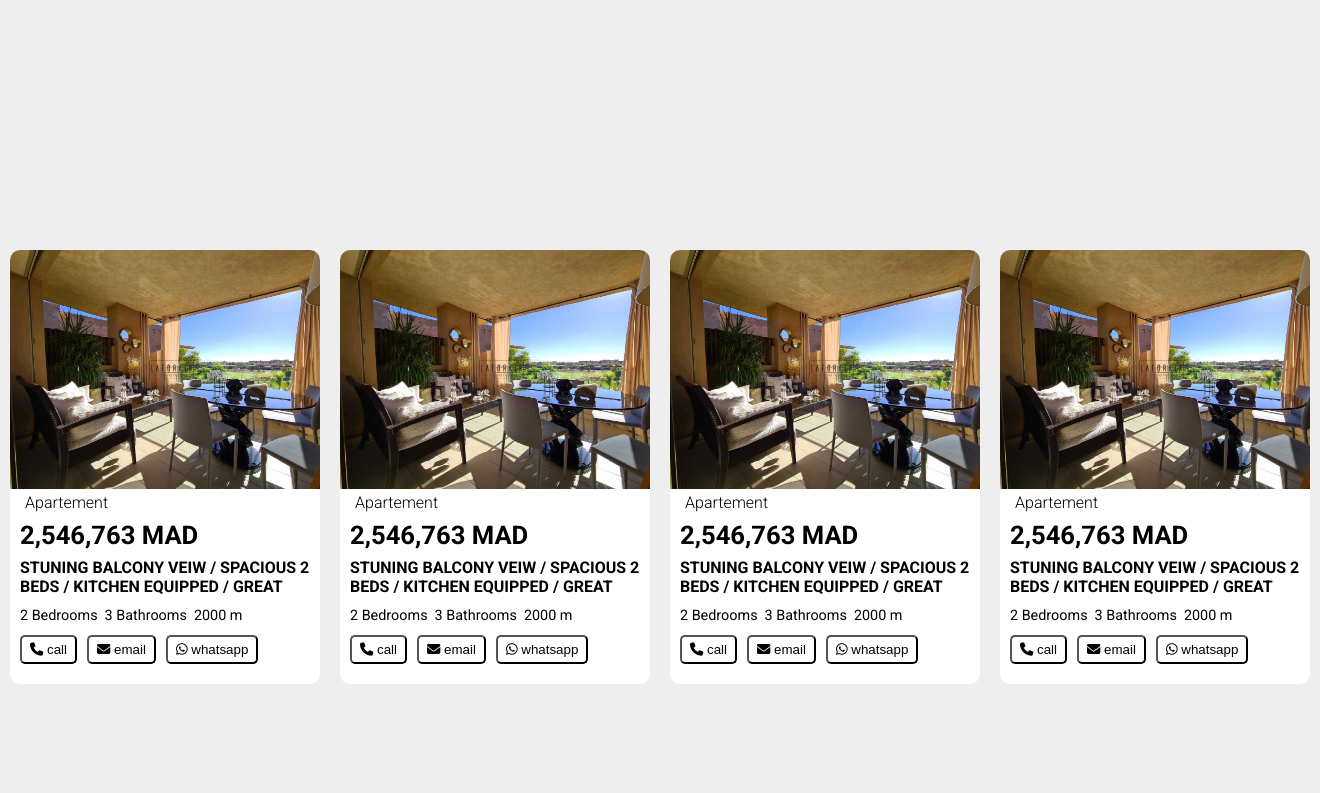
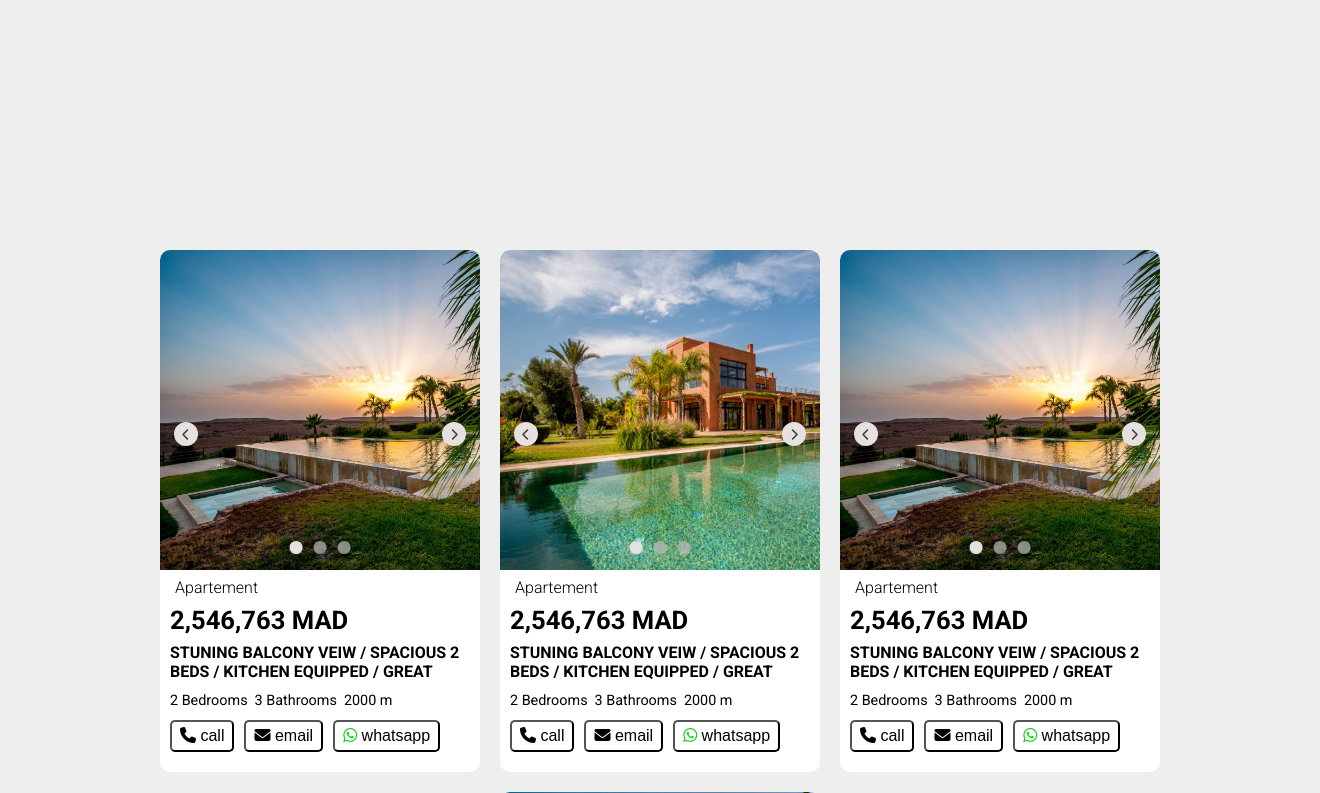
Before and after one commit to medLmtToInfinity/Laforain_Immobilier, a PHP site: page / in a window 1320 px wide. Shown: the part 560-1353 px from the top of the page. Run offline with PHP 8.4, Linux system fonts and the light colour scheme; some libraries are stand-ins or nearby versions.

Commit message:
finishing the slider
I finished styling the slider and added javascript to it

```diff
--- a/Views/css/style.css
+++ b/Views/css/style.css
@@ -178,7 +178,7 @@ a {
     justify-content: center;
     align-items: center;
     /* gap: 1rem; */
-    /* flex-wrap: wrap; */
+    flex-wrap: wrap;
     /* background-color: rgb(30, 90, 143); */
     margin-bottom: 10rem;
 }
@@ -191,12 +191,35 @@ a {
     background-color: #fff;
 }
 
-.img-item{
-    width: 20rem;
+.img-container{
+    height: 20rem;
+    width: 100%;
+    /* background-color: blue; */
+    margin-bottom: .5rem;
+    background-size: cover;
+    position: relative;
+
+    /* transform: translateX(100%); */
 }
 
-.img-item img{
-    width: 100%;
+.slider-in-image{
+  width: 100%;
+  height: 20rem;
+  background-position: center;
+  background-repeat: no-repeat;
+  background-size: cover;
+  position: absolute;
+  top: 0;
+  transition: transform 1s;
+}
+
+.slider-in-image img{
+  height: 100%;
+}
+
+.img-container .image[data-index]{
+  /* height: 100%; */
+  transform: translateX(100%);
 }
 
 .slider-in-text{
@@ -208,12 +231,14 @@ a {
     align-items: center;
     gap: 10px;
     margin-top: 10px;
+    cursor: pointer;
 }
 
 .slider-btn {
     padding: 5px 8px;
     border-radius: 5px;
     background-color: white;
+    font-size: 1rem;
 }
 
 .slider-in-text h2{
@@ -238,9 +263,71 @@ a {
     font-weight: 700;
 }
 
+.fa-whatsapp{
+  color: rgb(20, 207, 20);
+  font-weight: 900;
+}
 
+/* style the navigation buttons to navigate on the slider */
 
+.slider-btn-nav{
+  background-color: #e6e1e1;
+  border: none;
+  width: 3rem;
+  height: 3rem;
+  border-radius: 50%;
+  font-size: 1.5rem;
+  font-weight: 900;
+  color: rgb(61, 59, 59);
+  position: absolute;
+  top: 10rem;
+  transform: scale(50%);
+  text-align: center;
+  display: flex;
+  align-items: center;
+  justify-content: center;
+}
 
+.slider-btn-right{
+  right: 2px;
+}
+
+.slider-btn-left{
+  left: 2px;
+}
+
+.dots {
+  position: absolute;
+  bottom: 5%;
+  left: 50%;
+  transform: translateX(-50%);
+  display: flex;
+}
+
+.dots__dot {
+  border: none;
+  background-color: #b9b9b9;
+  opacity: 0.7;
+  height: .8rem;
+  width: .8rem;
+  border-radius: 50%;
+  margin-right: .7rem;
+  cursor: pointer;
+  transition: all 0.5s;
+
+  /* Only necessary when overlying images */
+  /* box-shadow: 0 0.6rem 1.5rem rgba(0, 0, 0, 0.7); */
+}
+
+.dots__dot:last-child {
+  margin: 0;
+}
+
+.dots__dot--active {
+  /* background-color: #fff; */
+  background-color: #e4e1e1;
+  opacity: 1;
+}
 
 /******************  Companies collaborations style   *************/
 
@@ -254,19 +341,18 @@ a {
   color: gray;
   opacity: 0.6;
   margin: 4rem;
-  text
 }
+
 .collab-container .companies{
   display: flex;
   justify-content: space-around;
+}
 
-}
 .collab-container i{
   font-size: 1.5rem;
   color: gray;
   position: absolute;
   cursor: pointer;
-
 }
 .prev{
    left: 10px;
--- a/Views/index.html
+++ b/Views/index.html
@@ -24,6 +24,7 @@
       crossorigin="anonymous"
       referrerpolicy="no-referrer"
     />
+    <link rel="stylesheet" href="https://kit.fontawesome.com/32c5dcb0c1.css" crossorigin="anonymous">
     <link rel="stylesheet" href="css/style.css"/>
     <script src="app.js" defer></script>
     <link rel="stylesheet" href="https://kit.fontawesome.com/d09f9a669c.css" crossorigin="anonymous">
@@ -74,7 +75,14 @@
 <section class="catalog-slider">
     <div class="slider-out">
         <div class="slider-in">
-            <div class="img-item"><img src="images/Screenshot 2023-03-13 211435.png" alt=""></div>
+            <div class="img-container card-1">
+              <div class="slider-in-image"><img src="images/villa-a-louer-19.jpg" alt=""></div>
+              <div class="slider-in-image"><img src="images/Villa-Piscine.png" alt=""></div>
+              <div class="slider-in-image"><img src="images/villa-a-louer-8.jpg" alt=""></div>
+              <button class="slider-btn-nav slider-btn-right"><i class="fa-solid fa-chevron-right"></i></button>
+              <button class="slider-btn-nav slider-btn-left"><i class="fa-solid fa-chevron-left"></i></button>
+              <div class="dots"></div>
+            </div>
             <div class="slider-in-text">
                 <span>Apartement</span>
                 <h2>2,546,763 MAD</h2>
@@ -92,7 +100,14 @@
             </div>
         </div>
         <div class="slider-in">
-            <div class="img-item"><img src="images/Screenshot 2023-03-13 211435.png" alt=""></div>
+            <div class="img-container card-2">
+              <div class="slider-in-image"><img src="images/Villa-Piscine.png" alt=""></div>
+              <div class="slider-in-image"><img src="images/villa-a-louer-8.jpg" alt=""></div>
+              <div class="slider-in-image"><img src="images/villa-a-louer-19.jpg" alt=""></div>
+              <button class="slider-btn-nav slider-btn-right"><i class="fa-solid fa-chevron-right"></i></button>
+              <button class="slider-btn-nav slider-btn-left"><i class="fa-solid fa-chevron-left"></i></button>
+              <div class="dots"></div>
+            </div>
             <div class="slider-in-text">
                 <span>Apartement</span>
                 <h2>2,546,763 MAD</h2>
@@ -110,7 +125,14 @@
             </div>
         </div>
         <div class="slider-in">
-            <div class="img-item"><img src="images/Screenshot 2023-03-13 211435.png" alt=""></div>
+            <div class="img-container card-3">
+              <div class="slider-in-image"><img src="images/villa-a-louer-19.jpg" alt=""></div>
+              <div class="slider-in-image"><img src="images/Villa-Piscine.png" alt=""></div>
+              <div class="slider-in-image"><img src="images/villa-a-louer-8.jpg" alt=""></div>
+              <button class="slider-btn-nav slider-btn-right"><i class="fa-solid fa-chevron-right"></i></button>
+              <button class="slider-btn-nav slider-btn-left"><i class="fa-solid fa-chevron-left"></i></button>
+              <div class="dots"></div>
+            </div>
             <div class="slider-in-text">
                 <span>Apartement</span>
                 <h2>2,546,763 MAD</h2>
@@ -128,9 +150,16 @@
             </div>
         </div>
         <div class="slider-in">
-            <div class="img-item"><img src="images/Screenshot 2023-03-13 211435.png" alt=""></div>
+            <div class="img-container card-4">
+              <div class="slider-in-image"><img src="images/villa-a-louer-19.jpg" alt=""></div>
+              <div class="slider-in-image"><img src="images/villa-a-louer-8.jpg" alt=""></div>
+              <div class="slider-in-image"><img src="images/Villa-Piscine.png" alt=""></div>
+              <button class="slider-btn-nav slider-btn-right"><i class="fa-solid fa-chevron-right"></i></button>
+              <button class="slider-btn-nav slider-btn-left"><i class="fa-solid fa-chevron-left"></i></button>
+              <div class="dots"></div>
+            </div>
             <div class="slider-in-text">
-                <span>Apartement</span>
+                <span>Villa-Piscine</span>
                 <h2>2,546,763 MAD</h2>
                 <p>STUNING BALCONY VEIW / SPACIOUS 2 BEDS / KITCHEN EQUIPPED / GREAT</p>
                 <ul>
@@ -201,6 +230,6 @@
 
    </footer>
 
-
+   <script src="js/boubker1.js"></script>
   </body>
 </html>
--- /dev/null
+++ b/Views/js/boubker1.js
@@ -0,0 +1,96 @@
+// Slider
+const sliderInContainers = document.querySelectorAll('.img-container');
+
+  const slider = function (cont) {
+    const images = cont.querySelectorAll('.slider-in-image');
+    const btnLeft = cont.querySelector('.slider-btn-left');
+    const btnRight = cont.querySelector('.slider-btn-right');
+    const dotContainer = cont.querySelector('.dots');
+    console.log(images)
+    let curImage = 0;
+    const maxImages = images.length;
+
+    // Functions
+    const createDots = function () {
+      images.forEach(function (_, i) {
+        dotContainer.insertAdjacentHTML(
+          'beforeend',
+          `<button class="dots__dot" data-slide="${i}"></button>`
+        );
+      });
+    };
+
+    const activateDot = function (image) {
+      cont
+        .querySelectorAll('.dots__dot')
+        .forEach(dot => dot.classList.remove('dots__dot--active'));
+
+      cont
+        .querySelector(`.dots__dot[data-slide="${image}"]`)
+        .classList.add('dots__dot--active');
+      curImage = image;
+    };
+
+    const goToImage = function (image) {
+      images.forEach(
+        (img, i) => (img.style.transform = `translateX(${100 * (i - image)}%)`)
+      );
+    };
+
+    // Next slide
+    const nextImage = function () {
+      if (curImage === maxImages - 1) {
+        curImage = 0;
+      } else {
+        curImage++;
+      }
+
+      goToImage(curImage);
+      activateDot(curImage);
+      console.log(curImage);
+    };
+
+    const prevImage = function () {
+      console.log(curImage)
+      if (curImage === 0) {
+        curImage = maxImages - 1;
+      } else {
+        curImage--;
+      }
+      // console.log('previous');
+      goToImage(curImage);
+      activateDot(curImage);
+      console.log(curImage);
+    };
+
+    const init = function () {
+      goToImage(0);
+      createDots();
+      activateDot(0);
+    };
+    init();
+
+    // Event handlers
+    btnRight.addEventListener('click', nextImage);
+    btnLeft.addEventListener('click', prevImage);
+
+    // document.addEventListener('keydown', function (e) {
+    //   if (e.key === 'ArrowLeft') prevSlide();
+    //   e.key === 'ArrowRight' && nextSlide();
+    //   console.log(curImage);
+    // });
+
+    dotContainer.addEventListener('click', function (e) {
+      if (e.target.classList.contains('dots__dot')) {
+        const { image } = e.target.dataset;
+        curImage = image;
+        goToImage(image);
+        activateDot(image);
+        console.log(curImage);
+      }
+    });
+
+  };
+sliderInContainers.forEach(cont =>{
+  slider(cont);
+});
```
Also changed, not shown: Views/images/Logo-othmane.png (added), Views/images/essaouira.jpg (added), Views/images/riad-a-louer-chaoun.jpg (added), Views/images/villa-a-louer-19.jpg (added), Views/images/villa-a-louer-8.jpg (added), Views/images/villa-piscine.png (added), Views/images/villa-with-veiw.png (added). Lines whose indentation alone changed are shown as unchanged.
